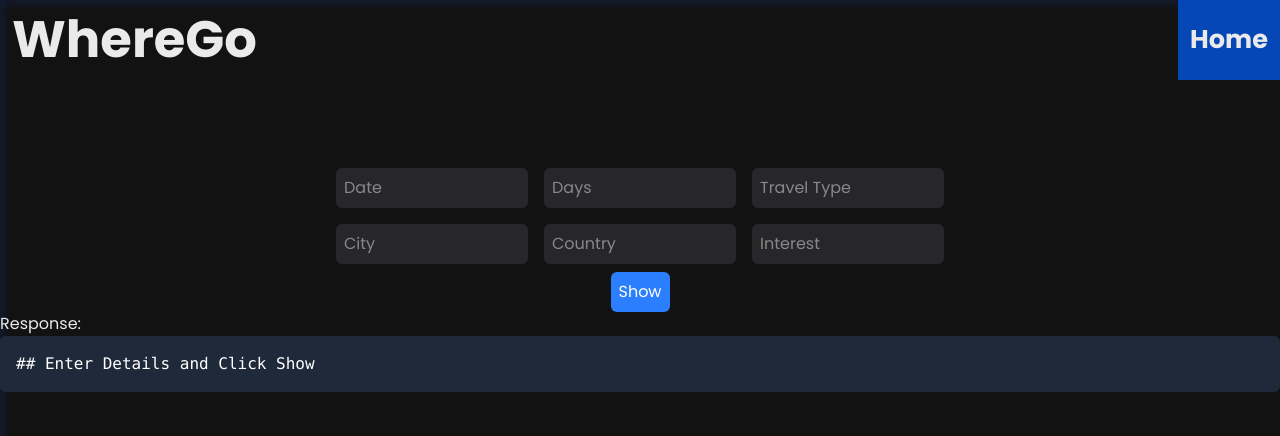
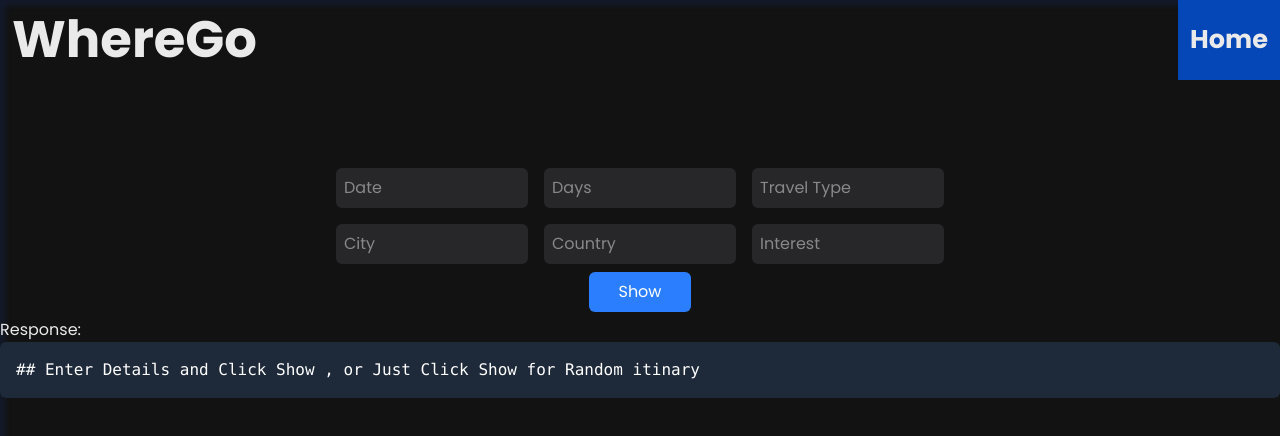
Before and after one commit to pratyushchauhan147/ItinaryGenWithGem, a React (Vite) app: page /itinary in a window 1280 px wide. Shown: the top 436 px of the page. Built offline with nearby package versions, Linux system fonts and the light colour scheme; no server answers.

Commit message:
little touches

```diff
--- a/src/components/FlashlightBackground.jsx
+++ b/src/components/FlashlightBackground.jsx
@@ -16,7 +16,7 @@ const FlashlightSection = ({ backgroundImage }) => {
   }, []);
 
   return (
-    <section className="relative h-screen flex items-center justify-center overflow-hidden ">
+    <section className="relative h-screen flex items-center justify-center overflow-hidden  ">
       {/* Flashlight Background Effect */}
       <div
         className="absolute inset-0 bg-cover bg-center pointer-events-none mix-blend-color-dodge  "
--- a/src/components/itinaryRes.jsx
+++ b/src/components/itinaryRes.jsx
@@ -63,12 +63,7 @@ const ItineraryDisplay = ({ itineraryData }) => {
       )}
 
       {/* Button to Trigger Page Transition Before Navigation */}
-      <button
-        onClick={() => handleNavigate("/next-page")}
-        className="mt-6 px-4 py-2 bg-blue-500 text-white rounded hover:bg-blue-600 transition"
-      >
-        Go to Next Page
-      </button>
+
     </motion.div>
   );
 };
--- a/src/screens/Itinary.jsx
+++ b/src/screens/Itinary.jsx
@@ -1,6 +1,7 @@
 import React, { useState } from "react";
 import { generateResult } from "../services/ai.service.js";
 import Header from "../components/Header.jsx";
+import { motion } from "framer-motion";
 import BackgroundBubble from "../components/BackgroundBubble.jsx";
 import ItineraryDisplay from "../components/itinaryRes.jsx";
 const Itinerary = () => {
@@ -10,7 +11,7 @@ const Itinerary = () => {
   const [country, setCountry] = useState("");
   const [interest, setInterest] = useState("");
   const [travelType, setTravelType] = useState("");
-  const [response, setResponse] = useState("## Enter Details and Click Show");
+  const [response, setResponse] = useState("## Enter Details and Click Show , or Just Click Show for Random itinary");
   const [Jresponse, setJresponse] = useState(null);
 
   async function submitHandle(e) {
@@ -38,28 +39,32 @@ const Itinerary = () => {
     <div>
       <Header />
       <BackgroundBubble></BackgroundBubble>
+
+
+
+
       <div>
-        <form className="flex md:flex-col justify-center items-center">
+        <motion.form  className="flex md:flex-col justify-center items-center">
           <div className="r1 flex flex-col md:flex-row">
-            <input className="bg-zinc-800 p-2 rounded-md m-2 md:w-[15vw]" placeholder="Date" type="text" value={date} onChange={(e) => setDate(e.target.value)} />
-            <input className="bg-zinc-800 p-2 rounded-md m-2 md:w-[15vw]" placeholder="Days" type="text" value={days} onChange={(e) => setDays(e.target.value)} />
-            <input className="bg-zinc-800 p-2 rounded-md m-2 md:w-[15vw]" placeholder="Travel Type" type="text" value={travelType} onChange={(e) => setTravelType(e.target.value)} />
+            <motion.input   initial={{scale:0}} animate={{scale:1}} transition={{duration:0.2, type:"spring",delay:0}}  className="bg-zinc-800 p-2 rounded-md m-2 md:w-[15vw]" placeholder="Date" type="text" value={date} onChange={(e) => setDate(e.target.value)} />
+            <motion.input  initial={{scale:0}} animate={{scale:1}} transition={{duration:0.2, type:"spring",delay:0.1}}   className="bg-zinc-800 p-2 rounded-md m-2 md:w-[15vw]" placeholder="Days" type="text" value={days} onChange={(e) => setDays(e.target.value)} />
+            <motion.input  initial={{scale:0}} animate={{scale:1}} transition={{duration:0.2, type:"spring",delay:0.2}}   className="bg-zinc-800 p-2 rounded-md m-2 md:w-[15vw]" placeholder="Travel Type" type="text" value={travelType} onChange={(e) => setTravelType(e.target.value)} />
           </div>
 
           <div className="r1  flex flex-col md:flex-row">
-            <input className="bg-zinc-800 p-2 rounded-md m-2 md:w-[15vw]" placeholder="City" type="text" value={city} onChange={(e) => setCity(e.target.value)} />
-            <input className="bg-zinc-800 p-2 rounded-md m-2 md:w-[15vw]" placeholder="Country" type="text" value={country} onChange={(e) => setCountry(e.target.value)} />
-            <input className="bg-zinc-800 p-2 rounded-md m-2 md:w-[15vw]" placeholder="Interest" type="text" value={interest} onChange={(e) => setInterest(e.target.value)} />
+            <motion.input   initial={{scale:0}} animate={{scale:1}} transition={{duration:0.2, type:"spring",delay:0.3}}  className="bg-zinc-800 p-2 rounded-md m-2 md:w-[15vw]" placeholder="City" type="text" value={city} onChange={(e) => setCity(e.target.value)} />
+            <motion.input  initial={{scale:0}} animate={{scale:1}} transition={{duration:0.2, type:"spring",delay:0.4}}   className="bg-zinc-800 p-2 rounded-md m-2 md:w-[15vw]" placeholder="Country" type="text" value={country} onChange={(e) => setCountry(e.target.value)} />
+            <motion.input  initial={{scale:0}} animate={{scale:1}} transition={{duration:0.2, type:"spring",delay:0.5}}   className="bg-zinc-800 p-2 rounded-md m-2 md:w-[15vw]" placeholder="Interest" type="text" value={interest} onChange={(e) => setInterest(e.target.value)} />
           </div>
-          <input className="bg-blue-500 p-2 rounded-md text-white cursor-pointer" type="button" value="Show" onClick={submitHandle} />
+          <motion.input initial={{width:'100vw',display:'none'}} animate={{scale:1,width:'8vw',display:'block'}}  transition={{duration:0.7, type:"spring"}} className="bg-blue-500 w-[8vw] p-2 mb-1.5 rounded-md text-white cursor-pointer" type="button" value="Show" onClick={submitHandle} />
 
-        </form>
+        </motion.form>
 
       </div>
 
       <div>
         <h2>Response:</h2>
-        <pre className="bg-gray-800 text-white p-4 rounded-md">{response}</pre>
+        <pre className="bg-gray-800 text-white p-4 mb-4 rounded-md">{response}</pre>
 
         {Jresponse && <ItineraryDisplay itineraryData={Jresponse} />}
       </div>
```
